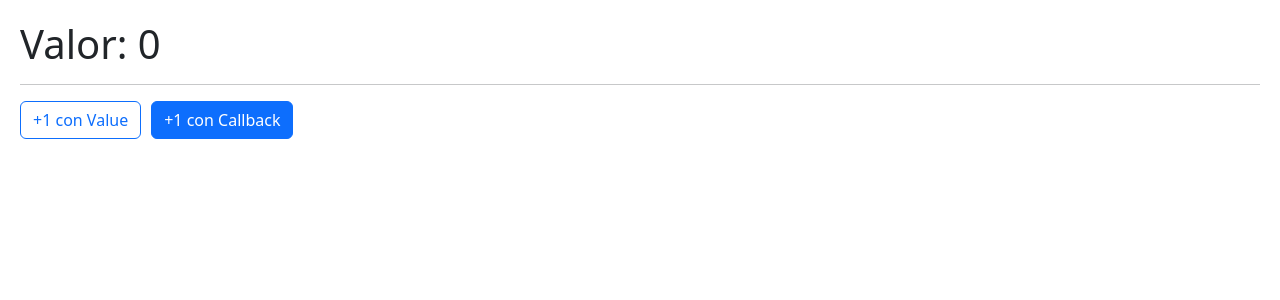
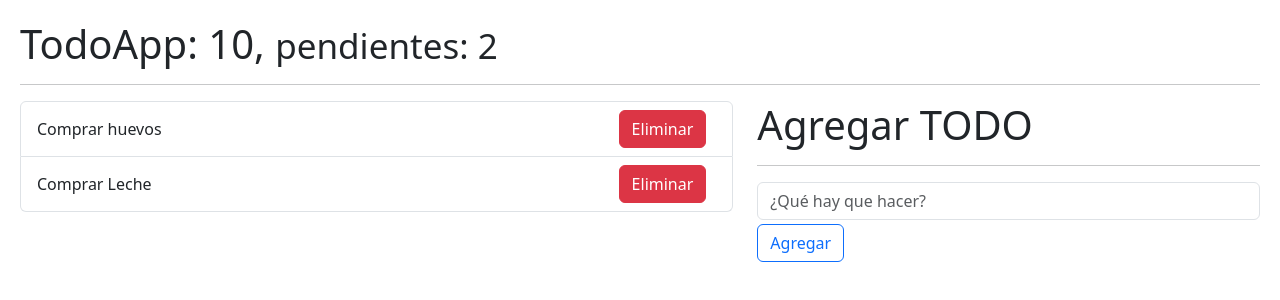
Before and after one commit to SebastianGit110/Curso-Udemy-React, a React (Vite) app in the folder 05-hook-app/: page / in a window 1280 px wide. Shown: the top 300 px of the page. Built offline with nearby package versions, Linux system fonts and the light colour scheme.

Commit message:
Maquetación del proyecto con useRefucer

```diff
--- a/05-hook-app/src/01-useState/Asincronismo.jsx
+++ b/05-hook-app/src/01-useState/Asincronismo.jsx
@@ -1,4 +1,6 @@
 import { useState } from "react";
+
+// https://es.react.dev/learn/queueing-a-series-of-state-updates
 
 // useState actualiza el state de manera asincrona
 // React programa la actualización del estado para después del ciclo de ejecución actual y antes del próximo render.
--- /dev/null
+++ b/05-hook-app/src/08-useReducer/TodoAdd.jsx
@@ -0,0 +1,36 @@
+import { useForm } from "../hooks/useForm";
+
+export const TodoAdd = ({ onNewTodo }) => {
+  const { onInputChange, description, onResetForm } = useForm({
+    description: "",
+  });
+
+  const onFormSubmit = (event) => {
+    event.preventDefault();
+
+    if (description.trim().length <= 1) return;
+
+    const newTodo = { id: new Date().getTime(), description, done: false };
+
+    onNewTodo(newTodo);
+    onResetForm();
+  };
+
+  return (
+    <>
+      <form onSubmit={onFormSubmit}>
+        <input
+          type="text"
+          placeholder="¿Qué hay que hacer?"
+          className="form-control"
+          onChange={onInputChange}
+          name="description"
+          value={description}
+        />
+        <button type="submit" className="btn btn-outline-primary mt-1">
+          Agregar
+        </button>
+      </form>
+    </>
+  );
+};
--- /dev/null
+++ b/05-hook-app/src/08-useReducer/TodoApp.jsx
@@ -0,0 +1,51 @@
+import { useReducer } from "react";
+import { todoReducer } from "./todoReducer";
+import { TodoAdd } from "./TodoAdd";
+import { TodoList } from "./TodoList";
+
+export const TodoApp = () => {
+  // La funcion de inicializacion (init) que es el tercer arg se usa cuando se tiene un estadoo relativamente pesado y su resultado va a ser el initialState
+
+  const initialState = [
+    {
+      id: new Date().getTime(),
+      description: "Comprar huevos",
+      done: false,
+    },
+    {
+      id: new Date().getTime() * 3, // El * 3 es para que sea un numero diferente ya que lo puede crear rapido y poner el mismo
+      description: "Comprar Leche",
+      done: false,
+    },
+  ];
+
+  // Si tenemos solo un reducer podemos dejar la funcion de dispatch nombrada asi pero si tenemos mas reducer es mejor ser mas descriptivos con el nombre de ese dispatch
+  const [todos, dispatch] = useReducer(todoReducer, initialState); // Le mando la ref de la funcion para que el useReducer sea el que la ejecute, no se ejecuta aqui con ()
+  // El dispatch es la funcion encargada de ejecutar o despachar acciones hacia el reducer
+
+  const handleNewTodo = (todo) => {
+    console.log({ todo });
+  };
+
+  return (
+    <>
+      <h1>
+        TodoApp: 10, <small>pendientes: 2</small>
+      </h1>
+      <hr />
+
+      {/* En bootstrap las columnas son de 12 posiciones por lo que abajo uso 7 y 5 para usar todo el ancho */}
+      <div className="row">
+        <div className="col-7">
+          <TodoList todos={todos} />
+        </div>
+        <div className="col-5">
+          <h1>Agregar TODO</h1>
+          <hr />
+          <TodoAdd onNewTodo={handleNewTodo} />
+          {/* handleNewTodo es lo mismo que (todo) => handleNewTodo(todo) por referencia se envian los parametros por defecto sin importar la cantidad (todo, value) => handleNewTodo(todo, value) aqui es como si me enviaran 2 parametros si lo pongo asi handleNewTodo los recibo a los dos*/}
+        </div>
+      </div>
+    </>
+  );
+};
--- /dev/null
+++ b/05-hook-app/src/08-useReducer/TodoItem.jsx
@@ -0,0 +1,8 @@
+export const TodoItem = ({ todo }) => {
+  return (
+    <li className="list-group-item d-flex justify-content-between">
+      <span className="align-self-center">{todo.description}</span>
+      <button className="btn btn-danger">Eliminar</button>
+    </li>
+  );
+};
--- /dev/null
+++ b/05-hook-app/src/08-useReducer/TodoList.jsx
@@ -0,0 +1,14 @@
+import { TodoItem } from "./TodoItem";
+
+// Por si no lo envian se puede poner en proptypes qye sea obligatorio
+export const TodoList = ({ todos = [] }) => {
+  return (
+    <>
+      <ul className="list-group">
+        {todos.map((todo) => (
+          <TodoItem key={todo.id} todo={todo} />
+        ))}
+      </ul>
+    </>
+  );
+};
--- /dev/null
+++ b/05-hook-app/src/08-useReducer/todoReducer.js
@@ -0,0 +1,10 @@
+export const todoReducer = (initialState = [], action) => {
+  switch (action.type) {
+    case "add_new_todo":
+      return [...initialState, action?.payload]; // El operador spread (...) lo que hace es copiar lo de adentro del array no el array en si
+    case "ABC":
+      throw new Error("Action.type = ABC no esta implementada"); // Si aun no hemos implementado alguna action es buena practica lanzar un error informativo porque puede que este utilizando esta action en alguna parte y si retorno algo da la impresion de que funciona bien
+    default:
+      return initialState;
+  }
+};
--- a/05-hook-app/src/main.jsx
+++ b/05-hook-app/src/main.jsx
@@ -1,4 +1,3 @@
-import React from "react";
 import ReactDOM from "react-dom/client";
 import "./index.css";
 // import { HooksApp } from "./HooksApp.jsx";
@@ -13,8 +12,9 @@
 // import { MemoHook } from "./06-memos/MemoHook";
 // import { CallbackHook } from "./06-memos/CallbackHook";
 // import { Padre } from "./07-tarea-memo/Padre";
-import "./08-useReducer/intro-reducer.js"; // Importacion archivo javascript
-import { Asincronismo } from "./01-useState/Asincronismo.jsx";
+// import { Asincronismo } from "./01-useState/Asincronismo.jsx";
+// import "./08-useReducer/intro-reducer.js"; // Importacion archivo javascript
+import { TodoApp } from "./08-useReducer/TodoApp.jsx";
 
 ReactDOM.createRoot(document.getElementById("root")).render(
   <>
@@ -31,7 +31,8 @@
     <Memorize />
     <MemoHook />
     <CallbackHook />
-    <Padre /> */}
-    <Asincronismo />
+    <Padre />
+    <Asincronismo /> */}
+    <TodoApp />
   </>
 );
```
